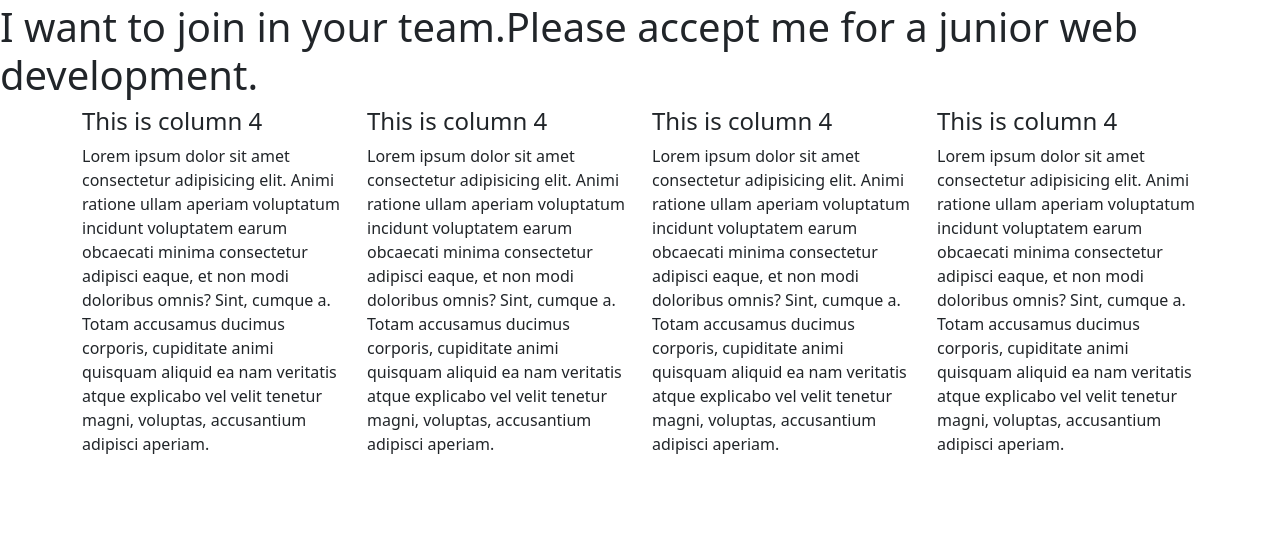
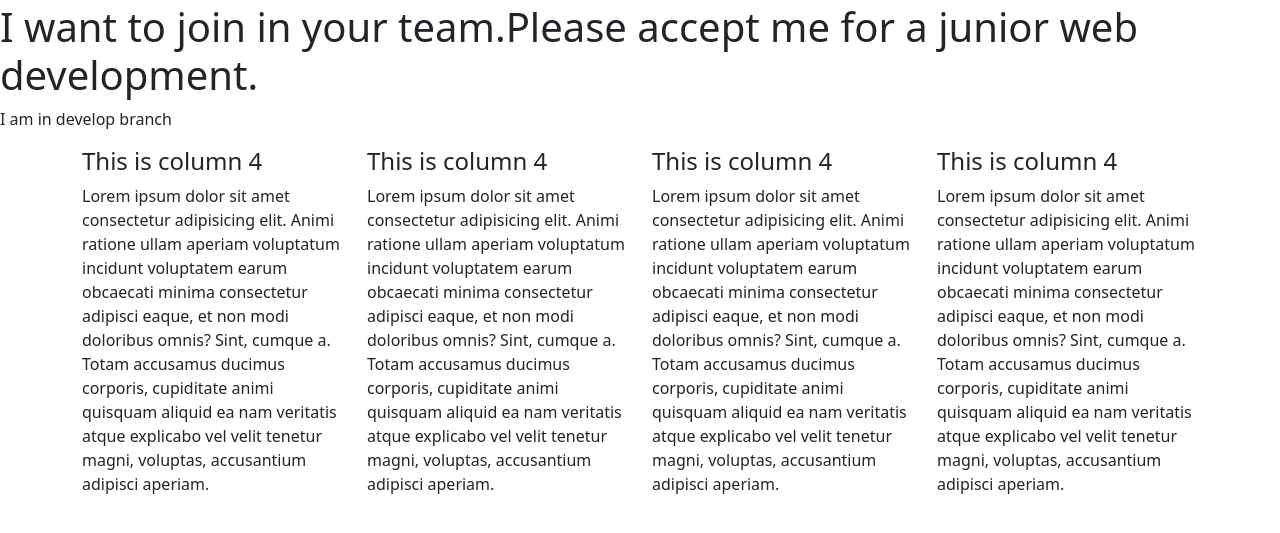
Before and after one commit to Thafujul500/Anisul-Islam-Boopstrap, a plain HTML site: page index.html in a window 1280 px wide. Shown: the part 109-642 px from the top of the page. Drawn offline with nearby package versions, Linux system fonts and the light colour scheme.

Commit message:
I am in develop branch

```diff
--- a/index.html
+++ b/index.html
@@ -21,6 +21,7 @@
     <h1>Mama it is my github practice only.Ok?</h1>
     <h1>No Mama; I am doing wrong.</h1>
     <h1>I want to join in your team.Please accept me for a junior web development.</h1>
+   <p>I am in develop branch</p>
 
     <div class="container">
 
```
